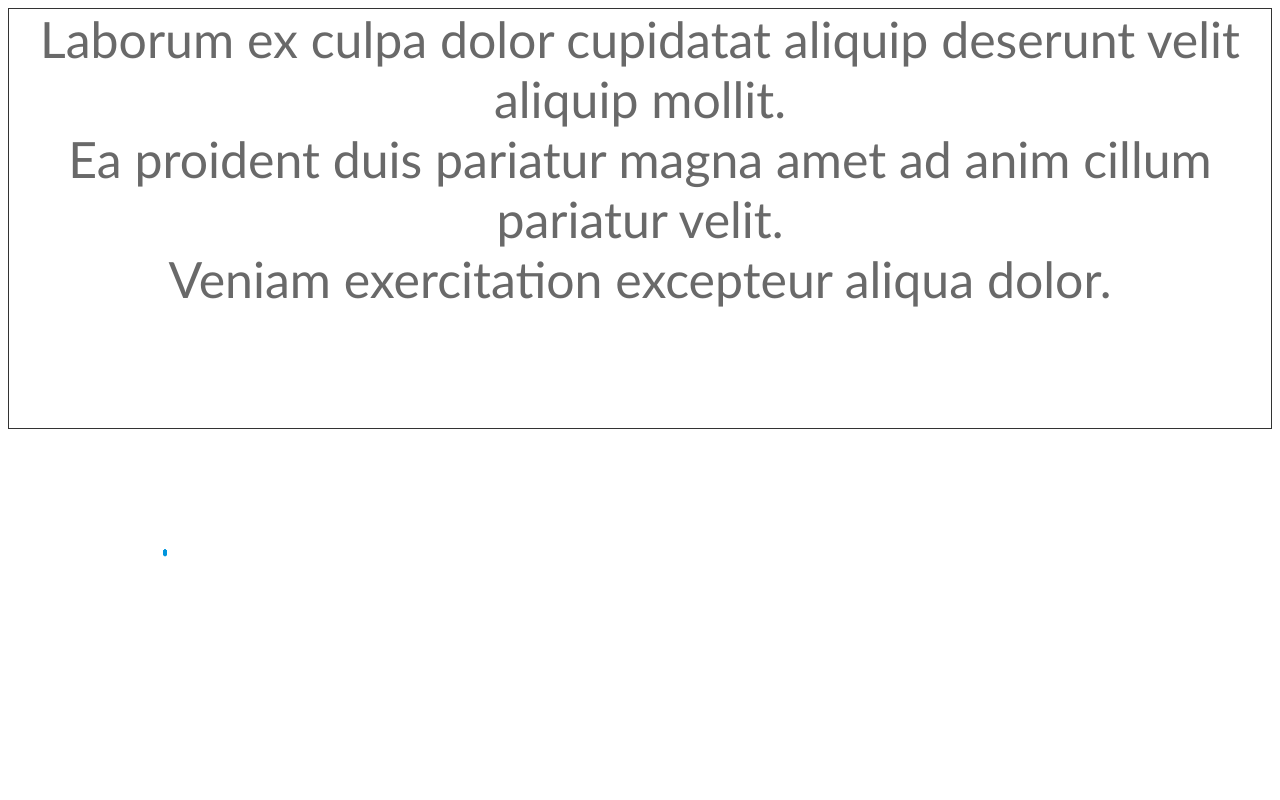
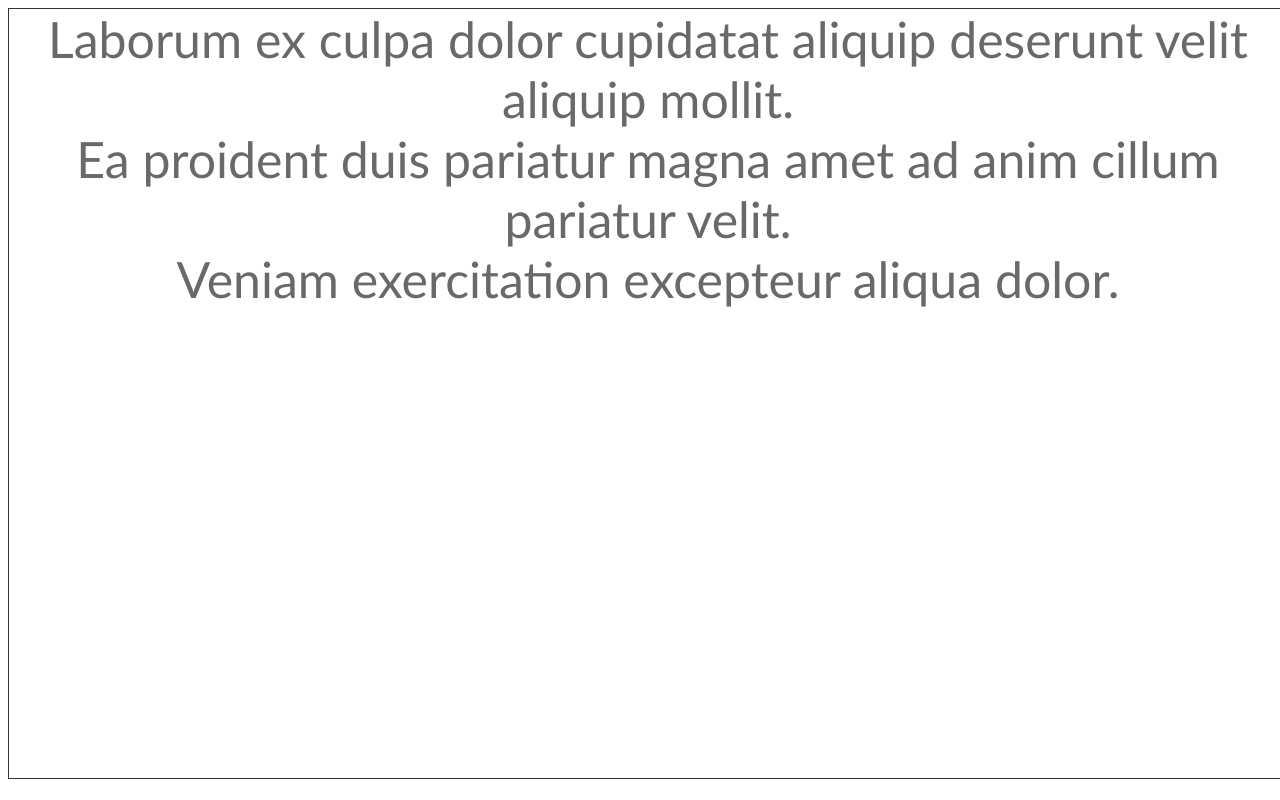
Before and after one commit to nfintegra/Physics, a plain HTML site: page index.html in a window 1280 px wide. Shown: the top 800 px of the page. Drawn offline with Linux system fonts and the light colour scheme.

Commit message:
Update CSS

```diff
--- a/physics.js
+++ b/physics.js
@@ -4,8 +4,8 @@ canvas.width = window.innerWidth;
 canvas.height = window.innerHeight;
 
 var ctx = canvas.getContext("2d");
-var x = canvas.width/2;
-var y = canvas.height-30;
+var x = canvas.width;
+var y = canvas.height;
 var dx = -10;
 var dy = -8;
 var ballRadius = 10;
--- a/style.css
+++ b/style.css
@@ -14,8 +14,3 @@
    font-size: 50px;
    text-align: center;
 }
-
-#homeCanvas {
-    width: 300px;
-    height: 300px;
-}
```
